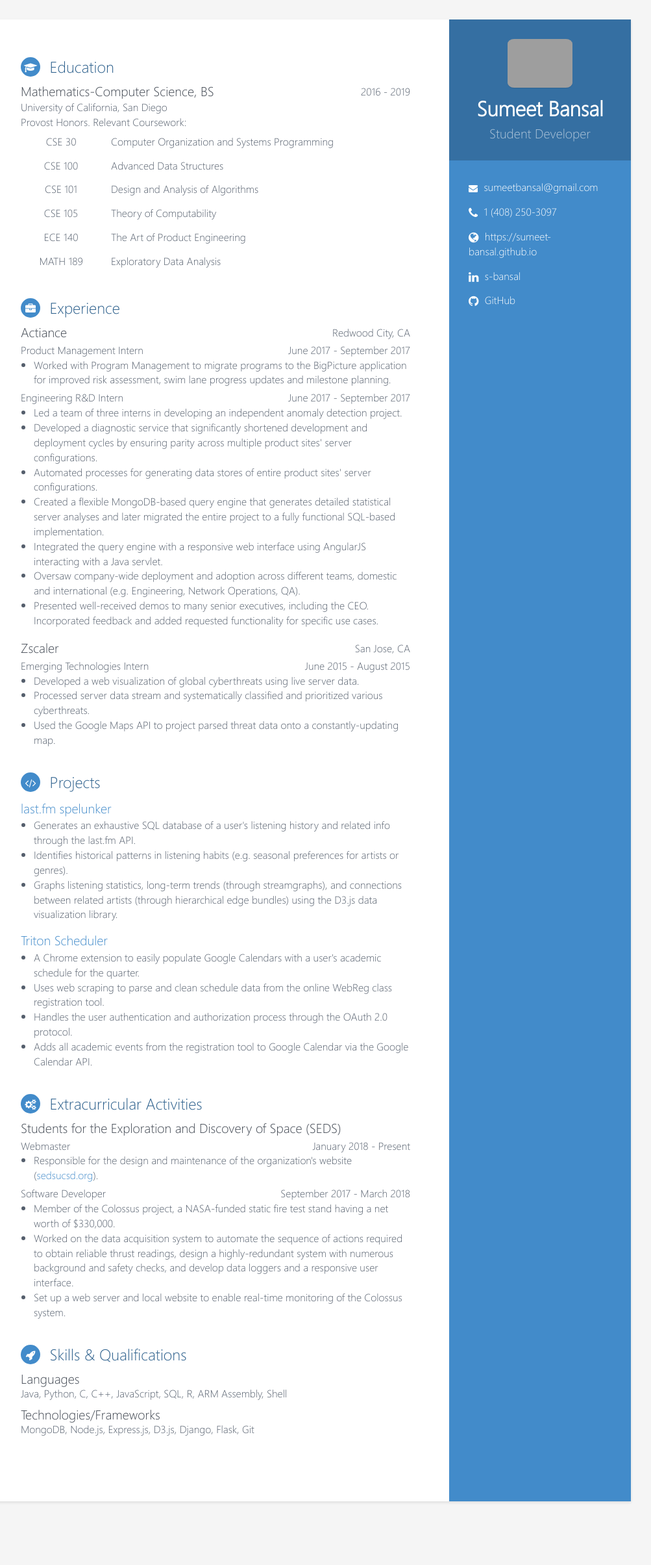
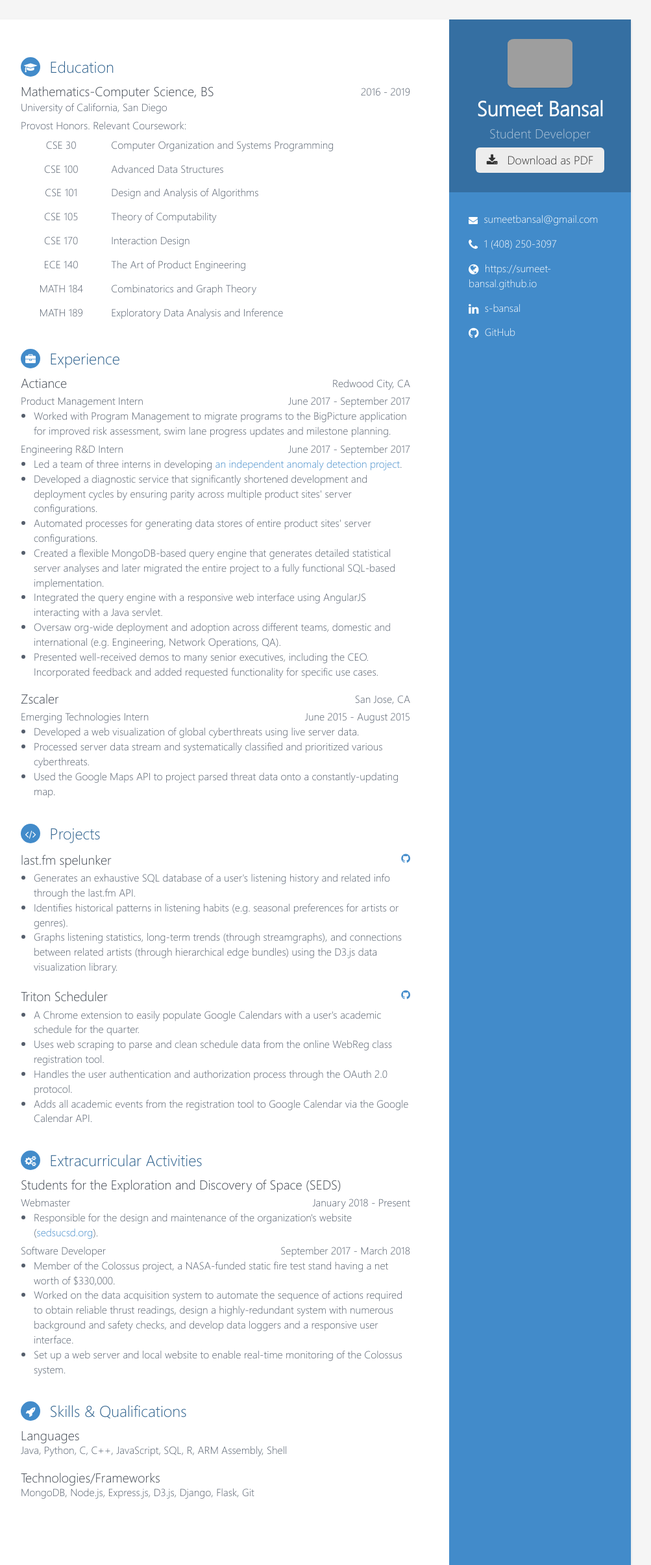
Before and after one commit to sumeet-bansal/sumeet-bansal.github.io, a Jekyll site: the page built from _pages/resume.md, in a window 1280 px wide. Shown: the whole page at 65% size, without its empty margins (168-1171 px from the left). Built offline with Jekyll 4.4.1, drawn with Linux system fonts in a browser that asks for light colours; before the commit the page ends 2311 px from its top, so only the background shows below that.

Commit message:
cleaned up web resume and added GitHub links and download button

```diff
--- a/_data/resume.yml
+++ b/_data/resume.yml
@@ -1,25 +1,3 @@
-languages:
-  - language:
-    idiom: English
-    level: Native
-  - language:
-    idiom: French
-    level: Professional
-  - language:
-    idiom: Spanish
-    level: Professional
-
-interests:
-  - interest:
-    item: Climbing
-    link:
-  - interest:
-    item: Snowboarding
-    link:
-  - interest:
-    item: Cooking
-    link:
-
 education:
   - edu:
     degree: Mathematics-Computer Science, BS
@@ -40,15 +18,21 @@ education:
         id: CSE 105
         title: Theory of Computability
       - course:
+        id: CSE 170
+        title: Interaction Design
+      - course:
         id: ECE 140
         title: The Art of Product Engineering
       - course:
+        id: MATH 184
+        title: Combinatorics and Graph Theory
+      - course:
         id: MATH 189
-        title: Exploratory Data Analysis
+        title: Exploratory Data Analysis and Inference
 
 experience:
   - exp:
-    company: Actiance
+    org: Actiance
     location: Redwood City, CA
     roles:
     - role:
@@ -62,7 +46,7 @@ experience:
       time: June 2017 - September 2017
       details:
         - bullet:
-          text: Led a team of three interns in developing an independent anomaly detection project.
+          text: Led a team of three interns in developing <a href="https://github.com/sumeet-bansal/lighthouse">an independent anomaly detection project</a>.
         - bullet:
           text: Developed a diagnostic service that significantly shortened development and deployment cycles by ensuring parity across multiple product sites' server configurations.
         - bullet:
@@ -72,11 +56,11 @@ experience:
         - bullet:
           text: Integrated the query engine with a responsive web interface using AngularJS interacting with a Java servlet.
         - bullet:
-          text: Oversaw company-wide deployment and adoption across different teams, domestic and international (e.g. Engineering, Network Operations, QA).
+          text: Oversaw org-wide deployment and adoption across different teams, domestic and international (e.g. Engineering, Network Operations, QA).
         - bullet:
           text: Presented well-received demos to many senior executives, including the CEO. Incorporated feedback and added requested functionality for specific use cases.
   - exp:
-    company: Zscaler
+    org: Zscaler
     location: San Jose, CA
     roles:
       - role:
@@ -93,7 +77,8 @@ experience:
 projects:
   - project:
     title: last.fm spelunker
-    link: https://github.com/sumeet-bansal/last.fm-spelunker
+    link:
+    github: sumeet-bansal/last.fm-spelunker
     details:
       - bullet:
         text: Generates an exhaustive SQL database of a user's listening history and related info through the last.fm API.
@@ -103,7 +88,8 @@ projects:
         text: Graphs listening statistics, long-term trends (through streamgraphs), and connections between related artists (through hierarchical edge bundles) using the D3.js data visualization library.
   - project:
     title: Triton Scheduler
-    link: https://github.com/sumeet-bansal/triton-scheduler
+    link:
+    github: sumeet-bansal/triton-scheduler
     details:
       - bullet:
         text: A Chrome extension to easily populate Google Calendars with a user's academic schedule for the quarter.
@@ -143,5 +129,9 @@ extracurriculars:
             text: Set up a web server and local website to enable real-time monitoring of the Colossus system.
 
 skills:
-  languages: Java, Python, C, C++, JavaScript, SQL, R, ARM Assembly, Shell
-  technologies: MongoDB, Node.js, Express.js, D3.js, Django, Flask, Git
+  - skillset:
+    name: Languages
+    incl: Java, Python, C, C++, JavaScript, SQL, R, ARM Assembly, Shell
+  - skillset:
+    name: Technologies/Frameworks
+    incl: MongoDB, Node.js, Express.js, D3.js, Django, Flask, Git
--- a/_layouts/resume.html
+++ b/_layouts/resume.html
@@ -11,56 +11,65 @@ layout: compress
 </head>
 
 <body>
-	<div class="wrapper">
-		<div class="sidebar-wrapper">
+	<div id="wrapper">
+		<div id="sidebar-wrapper">
 
-			<div class="profile-container">
+			<div id="profile-container">
 
-				<img class="profile-img" src="{{ site.url }}/images/{{ site.logo }}" alt="profile picture" />
+				<img id="profile-img" src="{{ site.url }}/images/{{ site.logo }}" alt="profile picture" />
 
 				{% if site.name %}
-				<h1 class="name">{{ site.name }}</h1>
+				<h1 id="name">{{ site.name }}</h1>
 				{% endif %}
 
 				{% if site.tagline %}
-				<h3 class="tagline">{{ site.tagline }}</h3>
+				<h3 id="tagline">{{ site.tagline }}</h3>
 				{% endif %}
+
+				<div id="download">
+					<a href="{{ site.url }}/assets/Resume.pdf">
+						<button class="btn btn-lg btn-outline">
+							<i class="fa fa-download"></i>
+							<p>Download as PDF</p>
+						</button>
+					</a>
+				</div>
 
 			</div>
 
 			<div class="contact-container container-block">
-				<ul class="list-unstyled contact-list">
+				<ul class="list-unstyled" id="contact-list">
 
 					{% if site.email %}
-					<li class="email">
+					<li id="email">
 						<i class="fa fa-envelope"></i>
 						<a href="mailto: {{ site.email }}">{{ site.email }}</a>
 					</li>
 					{% endif %}
 
 					{% if site.phone %}
-					<li class="phone">
+					<li id="phone">
 						<i class="fa fa-phone"></i>
 						<a href="tel:{{ site.phone }}">{{ site.phone }}</a>
 					</li>
 					{% endif %}
 
 					{% if site.url %}
-					<li class="website">
+					<li id="website">
 						<i class="fa fa-globe"></i>
 						<a href="{{ site.url }}" target="_blank">{{ site.url }}</a>
 					</li>
 					{% endif %}
 
 					{% if site.linkedin %}
-					<li class="linkedin">
+					<li id="linkedin">
 						<i class="fa fa-linkedin"></i>
 						<a href="https://linkedin.com/in/{{ site.linkedin }}" target="_blank">{{ site.linkedin }}</a>
 					</li>
 					{% endif %}
 
 					{% if site.github %}
-					<li class="github">
+					<li id="github">
 						<i class="fa fa-github"></i>
 						<a href="http://github.com/{{ site.github }}" target="_blank">{{site.github}}</a>
 					</li>
@@ -69,23 +78,12 @@ layout: compress
 				</ul>
 			</div>
 
-			{% if site.data.languages %}
-			<!-- div class="languages-container container-block">
-				<h2 class="container-block-title">Languages</h2>
-				<ul class="list-unstyled interests-list">
-					{%for language in site.data.languages %}
-					<li>{{ language.idiom }} <span class="lang-desc">({{ language.level }})</span></li>
-					{% endfor %}
-				</ul>
-			</div -->
-			{% endif %}
-
 		</div>
 
-		<div class="main-wrapper">
+		<div id="main-wrapper">
 
 		{% if site.data.resume.education %}
-			<section class="section education-section">
+			<section class="section" id="education">
 				<h2 class="section-title">
 					<i class="fa fa-graduation-cap"></i>
 					Education
@@ -95,9 +93,9 @@ layout: compress
 				<div class="item">
 
 					<div class="meta">
-						<div class="upper-row">
-							<h3 class="degree">{{ edu.degree }}</h3>
-							<div class="time">{{ edu.time }}</div>
+						<div class="item-header">
+							<h3 class="item-header-left degree">{{ edu.degree }}</h3>
+							<div class="item-header-right time">{{ edu.time }}</div>
 						</div>
 						<div class="university">{{ edu.university }}</div>
 					</div>
@@ -127,7 +125,7 @@ layout: compress
 			{% endif %}
 
 			{% if site.data.resume.experience %}
-			<section class="section experience-section">
+			<section class="section" id="experience">
 				<h2 class="section-title">
 					<i class="fa fa-briefcase"></i>
 					Experience
@@ -137,17 +135,17 @@ layout: compress
 				<div class="item">
 
 					<div class="meta">
-						<div class="upper-row">
-							<h3 class="company">{{ exp.company }}</h3>
-							<div class="location">{{ exp.location }}</div>
+						<div class="item-header">
+							<h3 class="item-header-left org">{{ exp.org }}</h3>
+							<div class="item-header-right location">{{ exp.location }}</div>
 						</div>
 					</div>
 
 					{% for role in exp.roles %}
 					<div class="meta">
-						<div class="lower-row">
-							<div class="job-title">{{ role.title }}</div>
-							<div class="time">{{ role.time }}</div>
+						<div class="item-header-secondary">
+							<div class="item-header-secondary-left job-title">{{ role.title }}</div>
+							<div class="item-header-secondary-right time">{{ role.time }}</div>
 						</div>
 					</div>
 
@@ -170,7 +168,7 @@ layout: compress
 			{% endif %}
 
 			{% if site.data.resume.projects %}
-			<section class="section projects-section">
+			<section class="section" id="resume-projects">
 					<h2 class="section-title">
 						<i class="fa fa-code"></i>
 						Projects
@@ -178,9 +176,16 @@ layout: compress
 
 					{% for project in site.data.resume.projects %}
 					<div class="item">
-						<span class="project-title">
-							<a href="{{ project.link }}">{{ project.title }}</a>
-						</span>
+						<div class="item-header">
+							<div class="item-header-left project-title">{{ project.title }}</div>
+							{% if project.github %}
+							<div class="item-header-right project-github">
+								<a href="http://github.com/{{ project.github }}" target="_blank">
+									<i class="fa fa-github"></i>
+								</a>
+							</div>
+							{% endif %}
+						</div>
 
 						{% if project.details %}
 						<div class="details">
@@ -189,14 +194,6 @@ layout: compress
 								<li>{{ bullet.text }}</li>
 								{% endfor %}
 							</ul>
-						</div>
-						{% endif %}
-
-						{% if project.stack %}
-						<div class="tech-stack">
-						{% for technology in project.stack %}
-						<p>{{ technology.name }}</p>
-						{% endfor %}
 						</div>
 						{% endif %}
 
@@ -217,16 +214,16 @@ layout: compress
 				<div class="item">
 
 					<div class="meta">
-						<div class="upper-row">
-							<h3 class="company">{{ exc.org }}</h3>
+						<div class="item-header">
+							<h3 class="item-header-left org">{{ exc.org }}</h3>
 						</div>
 					</div>
 
 					{% for role in exc.roles %}
 					<div class="meta">
-						<div class="lower-row">
-							<div class="job-title">{{ role.title }}</div>
-							<div class="time">{{ role.time }}</div>
+						<div class="item-header-secondary">
+							<div class="item-header-secondary-left job-title">{{ role.title }}</div>
+							<div class="item-header-secondary-right time">{{ role.time }}</div>
 						</div>
 					</div>
 
@@ -249,7 +246,7 @@ layout: compress
 			{% endif %}
 
 			{% if site.data.resume.publications %}
-			<section class="section publications-section">
+			<section class="section" id="publications">
 				<h2 class="section-title">
 					<i class="fa fa-file-text"></i>
 					Publications
@@ -267,25 +264,18 @@ layout: compress
 			{% endif %}
 
 			{% if site.data.resume.skills %}
-			<section class="skills-section section">
+			<section class="section" id="skills">
 				<h2 class="section-title">
 					<i class="fa fa-rocket"></i>
 					Skills &amp; Qualifications
 				</h2>
 
-				<div class="skillset">
-
-					<h3 id="languages">Languages</h3>
-					<div class="details">
-					{{ site.data.resume.skills.languages }}
-					</div>
-
-					<h3 id="technologies">Technologies/Frameworks</h3>
-					<div class="details">
-					{{ site.data.resume.skills.technologies }}
-					</div>
-
+				{% for skillset in site.data.resume.skills %}
+				<div class="item">
+					<h3 class="item-header-left skillset-name">{{ skillset.name }}</h3>
+					<div class="skillset-incl">{{ skillset.incl }}</div>
 				</div>
+				{% endfor %}
 
 			</section>
 			{% endif %}
--- a/assets/_sass/_resume.scss
+++ b/assets/_sass/_resume.scss
@@ -1,12 +1,6 @@
 /*
- * Template Name: Orbit - Responsive Resume/CV Template for Developers
- * Version: 1.0
- * Author: Xiaoying Riley
- * Twitter: @3rdwave_themes
- * License: Creative Commons Attribution 3.0 License
- * Website: http://themes.3rdwavemedia.com/
+ * based on the Orbit resume template by Xiaoying Riley
  */
-/* ======= Base ======= */
 
 $lslate: #545e6c;
 $dslate: #3F4650;
@@ -21,6 +15,7 @@ body {
   -webkit-font-smoothing: antialiased;
   -moz-osx-font-smoothing: grayscale;
 }
+
 h1,
 h2,
 h3,
@@ -29,30 +24,33 @@ h5,
 h6 {
   font-weight: 700;
 }
+
 a {
   color: $main;
   -webkit-transition: all 0.4s ease-in-out;
   -moz-transition: all 0.4s ease-in-out;
   -ms-transition: all 0.4s ease-in-out;
   -o-transition: all 0.4s ease-in-out;
-}
-a:hover {
+  &:hover {
     text-decoration: underline;
     color: $main;
   }
-a:focus {
+  &:focus {
   text-decoration: none;
   }
-a:hover,
-a:active,
-a:focus,
-a:visited {
+  &:hover,
+  &:active,
+  &:focus,
+  &:visited {
     color: $main;
   }
+}
+
 p {
   line-height: 1.5;
 }
-.wrapper {
+
+#wrapper {
   background: $main;
   max-width: 1000px;
   margin: 0 auto;
@@ -61,112 +59,98 @@ p {
   -moz-box-shadow: 0px 2px 4px rgba(0, 0, 0, 0.1);
   box-shadow: 0px 2px 4px rgba(0, 0, 0, 0.1);
 }
-.sidebar-wrapper {
+
+#sidebar-wrapper {
   background: $main;
   position: absolute;
-  right: 0;
+  right: 0px;
   width: 280px;
   height: 100%;
   min-height: 800px;
   color: $white;
-}
-.sidebar-wrapper a {
+  a {
     color: $white;
   }
-.sidebar-wrapper .profile-container {
+  .container-block {
+    padding: 30px;
+  }
+  #profile-container {
     padding: 30px;
     background: rgba(0, 0, 0, 0.2);
     text-align: center;
     color: $white;
-}
-.sidebar-wrapper .name {
+    #name {
       font-size: 32px;
       font-weight: 900;
-  margin-top: 0;
+      margin-top: 0px;
       margin-bottom: 10px;
     }
-.sidebar-wrapper .tagline {
+    #tagline {
       color: rgba(255, 255, 255, 0.6);
       font-size: 20px;
       font-weight: 400;
-  margin-top: 0;
-  margin-bottom: 0;
+      margin-top: 0px;
+      margin-bottom: 0px;
     }
-.sidebar-wrapper .profile {
-  margin-bottom: 15px;
-}
-.sidebar-wrapper .profile-img {
+    #profile-img {
       max-width: 100px;
       margin-bottom: 15px;
       border: 0px solid $white;
       border-radius: 10%;
       box-shadow: 0 1px 1px rgba(0, 0, 0, 0.1);
     }
-.sidebar-wrapper .contact-list .fa {
+  }
+  #download {
+    margin-top: 10px;
+    border: 0px;
+    button {
+      width: 90%;
+      padding: 5px 15px;
+    }
+    p {
+      display: inline;
+      padding-left: 10px;
+    }
+    .btn:hover {
+      background: #d6d6d6;
+    }
+  }
+  #contact-list {
+    .fa {
       margin-right: 5px;
       font-size: 18px;
       vertical-align: middle;
     }
-.sidebar-wrapper .contact-list li {
+    li {
       margin-bottom: 15px;
+      &:last-child {
+        margin-bottom: 0px;
       }
-.sidebar-wrapper .contact-list li:last-child {
-  margin-bottom: 0;
     }
-.sidebar-wrapper .contact-list .email .fa {
+    #email .fa {
       font-size: 14px;
     }
-.sidebar-wrapper .container-block {
-  padding: 30px;
   }
-.sidebar-wrapper .container-block-title {
-  text-transform: uppercase;
-  font-size: 16px;
-  font-weight: 700;
-  margin-top: 0;
-  margin-bottom: 15px;
 }
-.sidebar-wrapper .languages-container .lang-desc {
-  color: rgba(255, 255, 255, 0.6);
-}
-.sidebar-wrapper .languages-list {
-  margin-bottom: 0;
-}
-.sidebar-wrapper .languages-list li {
-  margin-bottom: 10px;
-}
-.sidebar-wrapper .languages-list li:last-child {
-  margin-bottom: 0;
-}
-.sidebar-wrapper .interests-list {
-  margin-bottom: 0;
-}
-.sidebar-wrapper .interests-list li {
-  margin-bottom: 10px;
-}
-.sidebar-wrapper .interests-list li:last-child {
-  margin-bottom: 0;
-}
-.main-wrapper {
+
+#main-wrapper {
   background: $white;
   padding: 60px;
   padding-right: 340px;
-}
-.main-wrapper ul,
-.main-wrapper ol {
+  ul,
+  ol {
     margin-bottom: 0px;
   }
-.main-wrapper .section-title {
+  .section-title {
     font-size: 24px;
     font-weight: 500;
     color: $darkmain;
     position: relative;
-  margin-top: 0;
+    margin-top: 0px;
     margin-bottom: 10px;
     bottom: 0px;
     left: 0px;
-}
-.main-wrapper .section-title .fa {
+    .fa {
       width: 30px;
       height: 30px;
       margin-right: 8px;
@@ -187,118 +171,93 @@ p {
       position: relative;
       top: -2px;
     }
-
-.main-wrapper .education-section .coursework table {
+  }
+  .section {
+    margin-bottom: 40px;
+  }
+  .item-header {
+    position: relative;
+    overflow: hidden;
+    margin-bottom: 2px;
+  }
+  .item-header-secondary {
+    position: relative;
+    overflow: hidden;
+    margin-top: 5px;
+  }
+  .item-header-left {
+    position: relative;
+    color: $dslate;
+    font-size: 20px;
+    margin-top: 0px;
+    margin-bottom: 0px;
+    font-weight: 500;
+  }
+  .item-header-right,
+  .item-header-secondary-right {
+    position: absolute;
+    right: 0px;
+    top: 0px;
+  }
+  .item {
+    margin-bottom: 20px;
+  }
+  ul {
+    margin-left: 20px;
+  }
+  #education .coursework {
+    margin-top: 5px;
+    table {
       width: 100%;
     }
-.main-wrapper .education-section .coursework table, tr, td {
+    table, tr, td {
       border: none;
     }
-.main-wrapper .education-section .coursework th, td {
+    th, td {
       padding: 15px;
       padding-top: 7px;
       padding-bottom: 7px;
     }
-.main-wrapper .education-section .coursework td:first-child {
+    td:first-child {
       text-align: center;
     }
-.main-wrapper .education-section .coursework td:last-child {
+    td:last-child {
       text-align: left;
     }
-.main-wrapper .education-section .coursework tr:hover {
+    tr:hover {
       background-color: #f5f5f5;
     }
-
-.main-wrapper .section {
-  margin-bottom: 40px;
   }
-.main-wrapper .experience-section .item,
-.main-wrapper .education-section .item {
-  margin-bottom: 20px;
-}
-.main-wrapper .upper-row {
-  position: relative;
-  overflow: hidden;
-  margin-bottom: 2px;
-}
-.main-wrapper .lower-row {
-  position: relative;
-  overflow: hidden;
-  margin-top: 5px;
-}
-
-.main-wrapper .degree,
-.main-wrapper .company,
-.main-wrapper .project-title,
-.main-wrapper .skillset h3 {
-  color: $dslate;
-  font-size: 20px;
-  margin-top: 0;
-  margin-bottom: 0;
-  font-weight: 500;
-}
-
-.main-wrapper .location,
-.main-wrapper .time {
-  position: absolute;
-  right: 0;
-  top: 0;
-}
-
-.main-wrapper ul {
-  margin-left: 20px;
-}
-
-.main-wrapper .project-title {
-  font-weight: 400;
-  margin-top: 0;
-  margin-bottom: 5px;
-}
-.main-wrapper .projects-section .intro {
-  margin-bottom: 30px;
-}
-.main-wrapper .projects-section .item {
-  margin-bottom: 15px;
-}
-.main-wrapper .publication-title {
+  #publications {
+    .publication-title {
       font-size: 16px;
       font-weight: 500;
       margin-bottom: 1px;
     }
-.main-wrapper .publication-authors {
+    .publication-authors {
       font-style: italic;
       margin-bottom: 1px;
     }
-.main-wrapper .publications-section .intro {
-  margin-bottom: 30px;
   }
-.main-wrapper .publications-section .item {
-  margin-bottom: 15px;
 }
-.skillset .item {
-  margin-bottom: 15px;
-  overflow: hidden;
+
+/* Extra small devices (phones, less than 768px) */
+@media (max-width: 850px) {
+  body {
+    padding: 10px 15px;
   }
-.skillset #technologies {
-  padding-top: 10px;
-}
-/* Extra small devices (phones, less than 768px) */
-@media (max-width: 767px) {
-  body {
-    padding: 0;
-  }
-  .sidebar-wrapper {
+  #sidebar-wrapper {
     position: static;
     width: inherit;
   }
-  .main-wrapper {
+  #main-wrapper {
     padding: 30px;
-  }
-  .main-wrapper .time {
+    .time {
       position: static;
       display: block;
     }
-  .main-wrapper .upper-row {
-    margin-bottom: 0;
+    .item-header {
+      margin-bottom: 0px;
     }
   }
+}
```
Also changed, not shown: 1 other file. Lines whose indentation alone changed are shown as unchanged.
